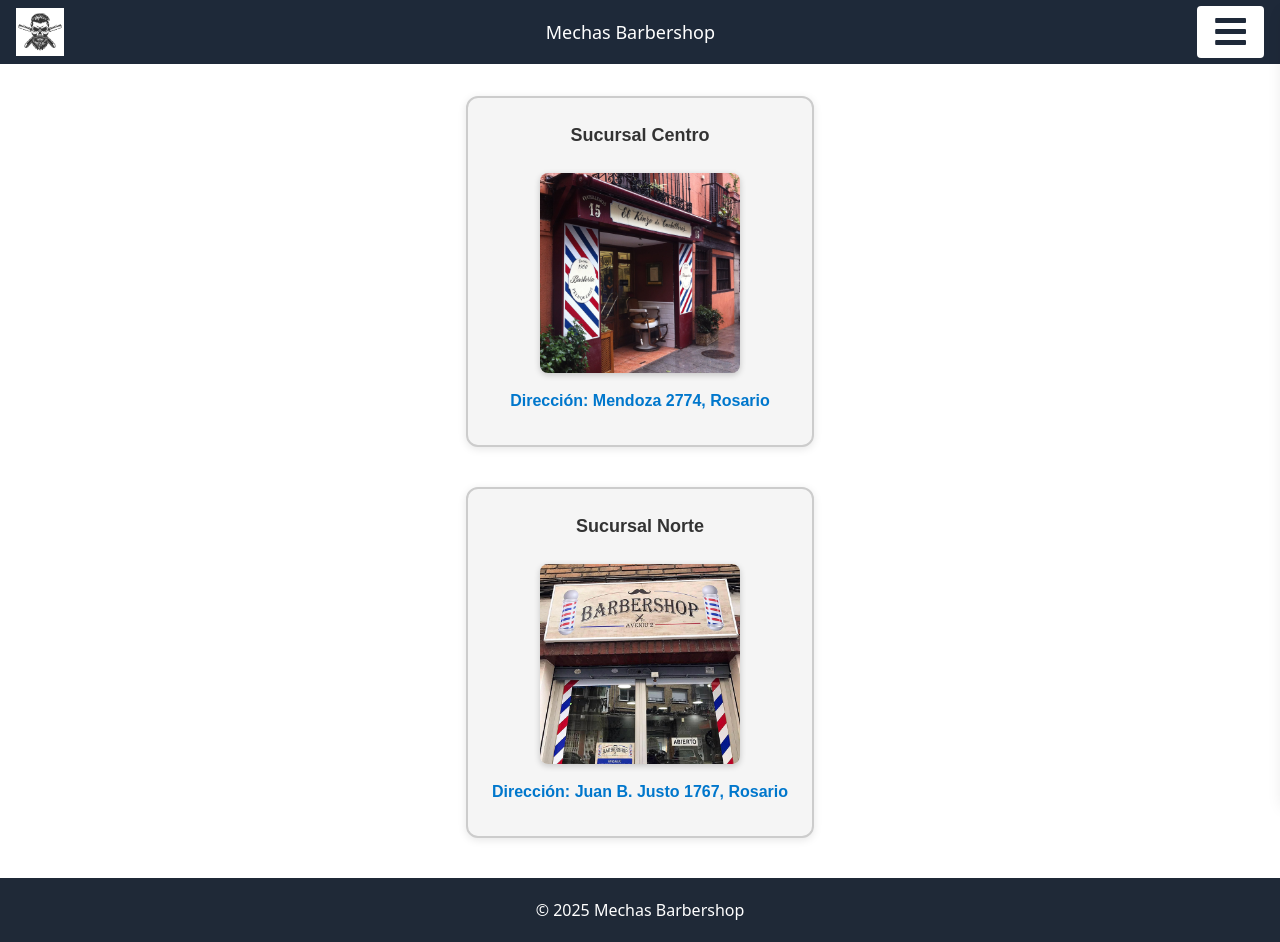
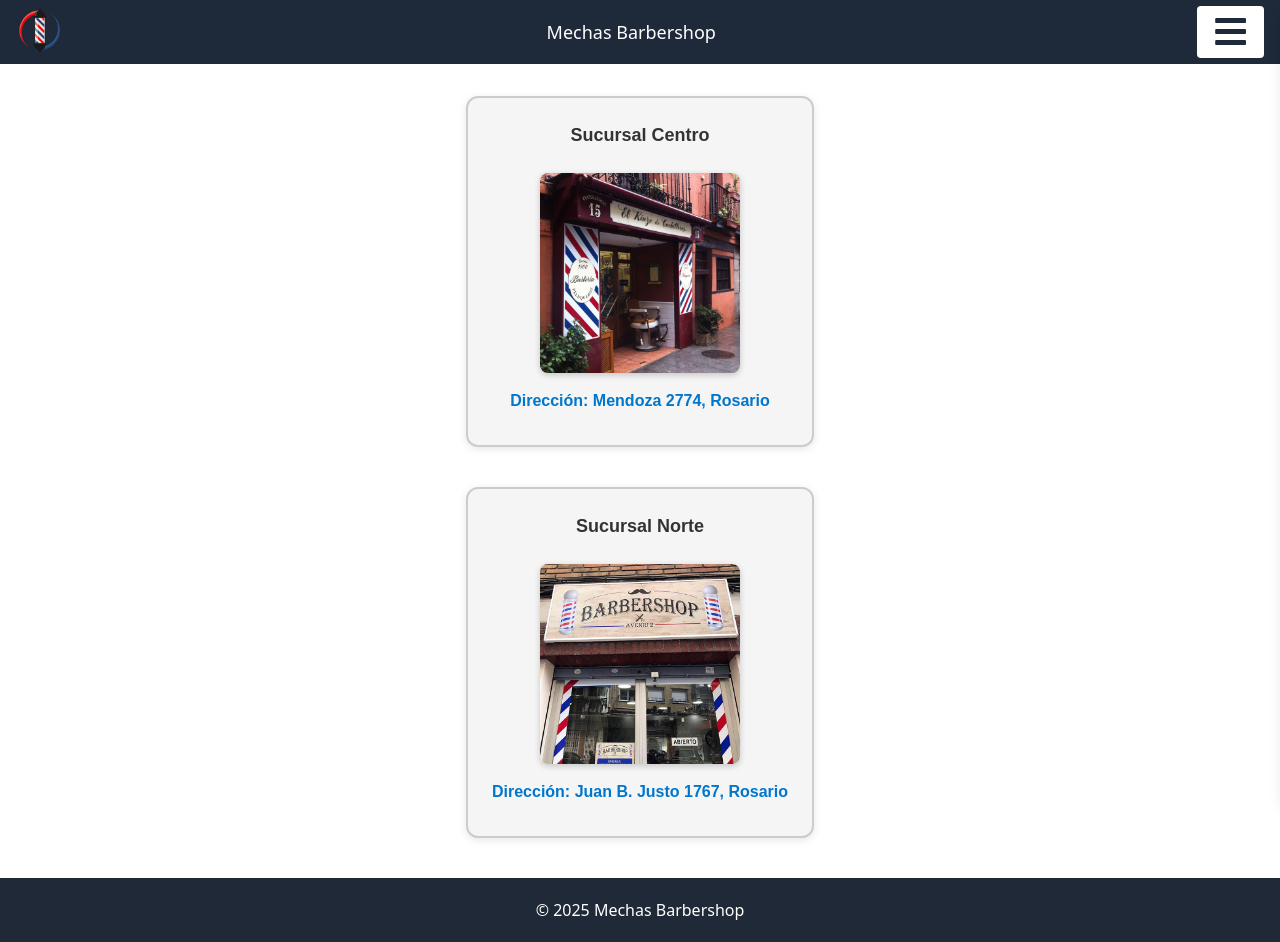
Before and after one commit to Tadeo-02/Boilerplate-Barber, a React (Vite) app: page / in a window 1280 px wide. Built offline with nearby package versions, Linux system fonts and the light colour scheme.

Commit message:
cambio logo

```diff
--- a/src/components/Header.tsx
+++ b/src/components/Header.tsx
@@ -12,7 +12,7 @@ function Header() {
         <div>
           <Link to="/" aria-label="Ir al inicio">
             <img
-              src="/images/logoAplicacion.jpg"
+              src="/images/logoBarber.png"
               alt="logo-barber"
               className="h-12"
             />
```
